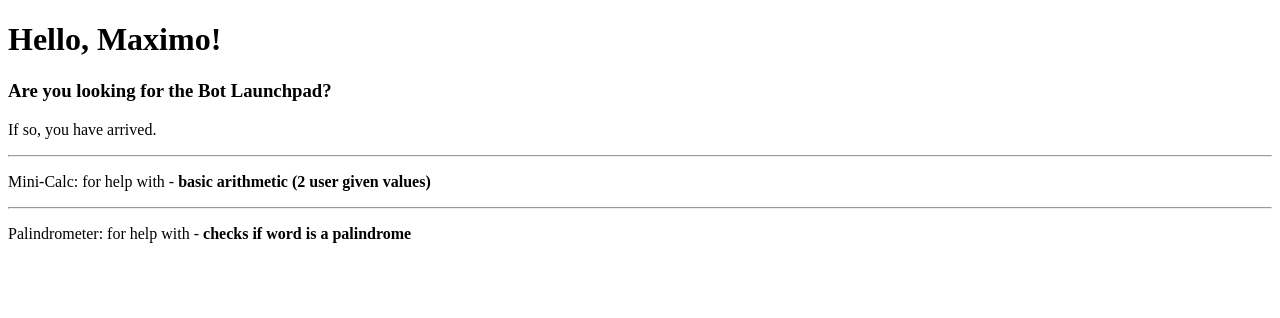
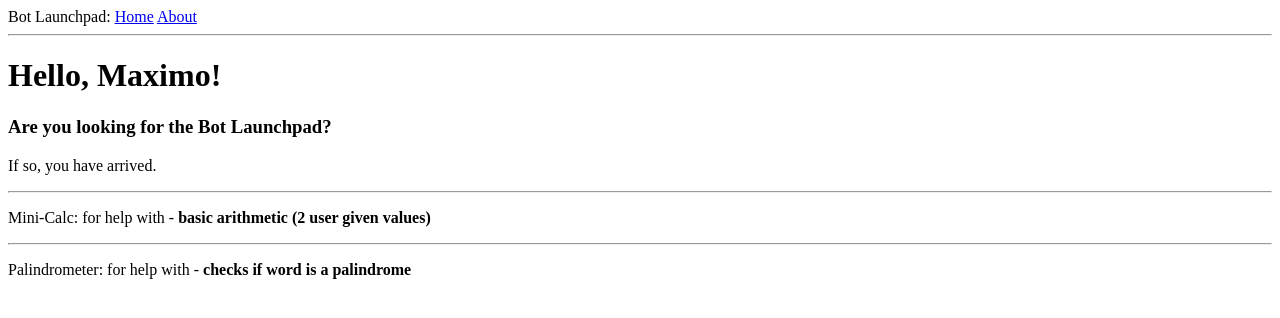
Before and after one commit to mxayon/bot-launchpad, a Flask app: page / in a window 1280 px wide. Shown: the top 318 px of the page. Run offline with Flask 2, Linux system fonts and the light colour scheme.

Commit message:
sets layout as default template

```diff
--- a/app/templates/index.html
+++ b/app/templates/index.html
@@ -1,16 +1,5 @@
-<!DOCTYPE html>
-<html lang="en" dir="ltr">
-
-<head>
-  <meta charset="utf-8">
-  {% if title %}
-  <title>{{ title }} Launchpad</title>
-  {% else %}
-  <title> Welcome to the Bot Launchpad </title>
-  {% endif %}
-</head>
-
-<body>
+{% extends "layout.html" %}
+{% block content %}
     <h1>Hello, {{user.username}}! </h1>
     <h3> Are you looking for the Bot Launchpad?</h3>
     <p> If so, you have arrived. </p>
@@ -22,6 +11,4 @@
       </p>
     </div>
     {% endfor %}
-</body>
-
-</html>
+{% endblock %}
--- /dev/null
+++ b/app/templates/layout.html
@@ -0,0 +1,21 @@
+<html>
+
+<head>
+  <meta charset="utf-8">
+  {% if title %}
+  <title>{{ title }} Launchpad</title>
+  {% else %}
+  <title> Bot Launchpad </title>
+  {% endif %}
+</head>
+
+<body>
+  <div> Bot Launchpad:
+    <a href="/index">Home</a>
+    <a href="/about">About</a>
+  </div>
+  <hr>
+  {% block content %} {% endblock %}
+</body>
+
+</html>
```
Lines whose indentation alone changed are shown as unchanged.
